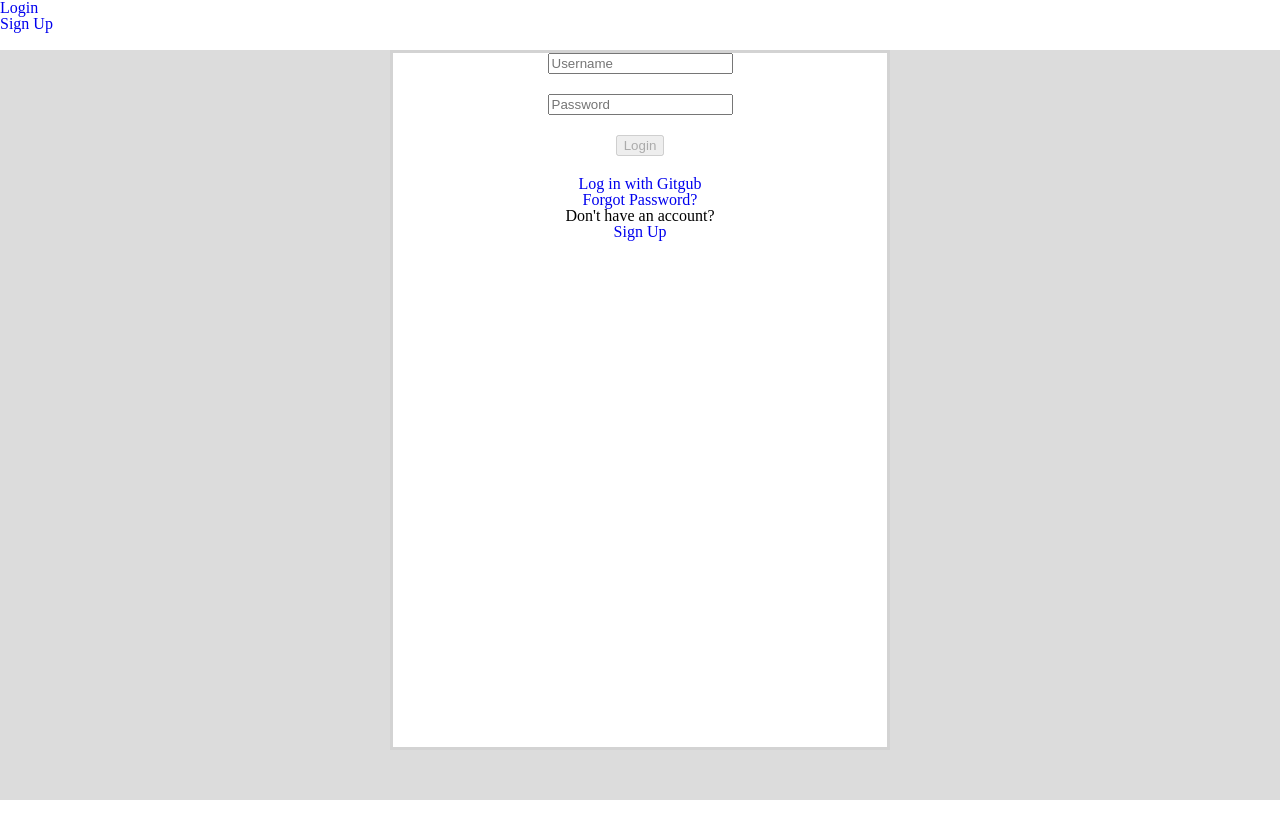
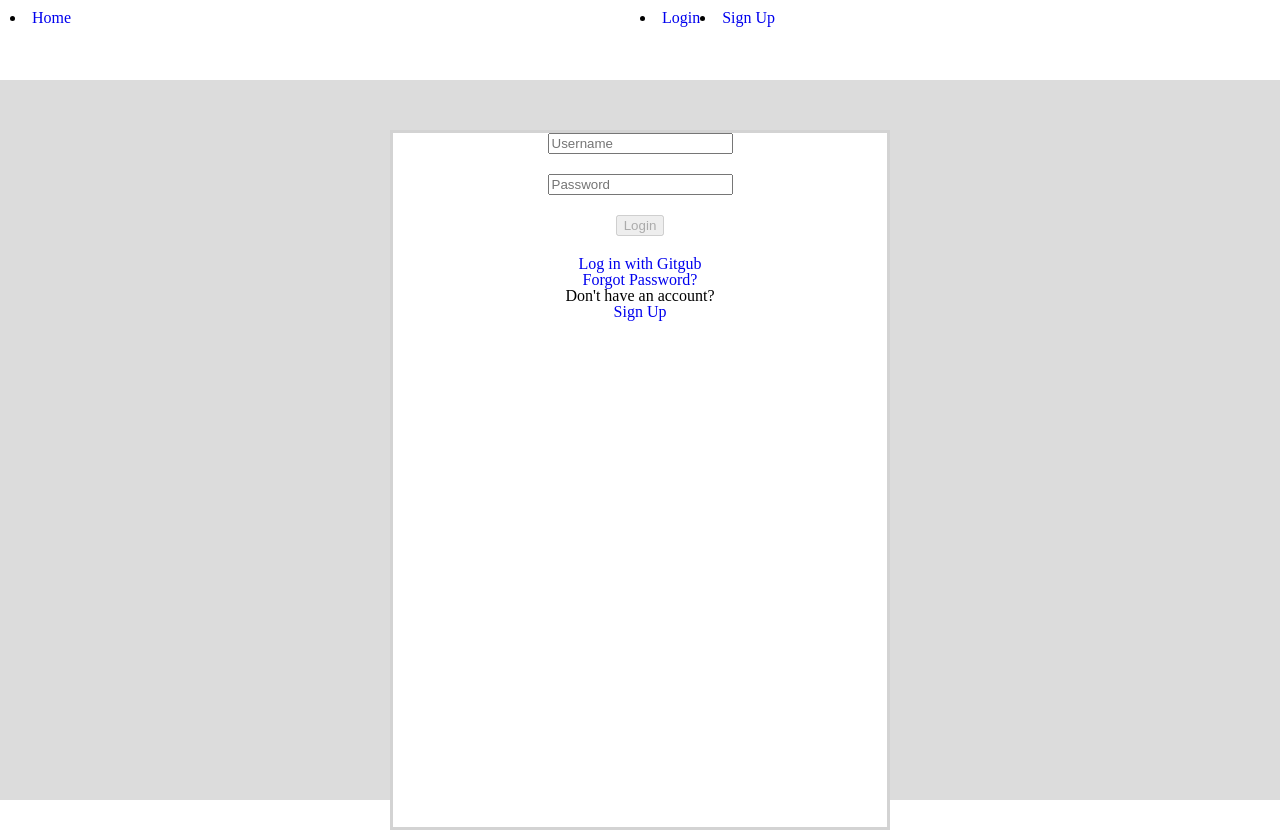
Before and after one commit to chanhong-ji/instaclone-client, a React (Create React App) app: page /login in a window 1280 px wide. Before the commit the page ends 800 px from the top, so only its background shows below. Built offline with nearby package versions, Linux system fonts and the light colour scheme.

Commit message:
feat Add header
with avatar of user data from graphql

```diff
--- a/src/__generated__/login.ts
+++ b/src/__generated__/login.ts
@@ -15,7 +15,7 @@ export interface login_login {
 }
 
 export interface login {
-  login: login_login;
+  login: login_login | null;
 }
 
 export interface loginVariables {
--- /dev/null
+++ b/src/__generated__/me.ts
@@ -0,0 +1,18 @@
+/* tslint:disable */
+/* eslint-disable */
+// @generated
+// This file was automatically generated and should not be edited.
+
+// ====================================================
+// GraphQL query operation: me
+// ====================================================
+
+export interface me_me {
+  __typename: "User";
+  username: string;
+  avatar: string | null;
+}
+
+export interface me {
+  me: me_me | null;
+}
--- a/src/apollo.ts
+++ b/src/apollo.ts
@@ -1,4 +1,10 @@
-import { ApolloClient, InMemoryCache, makeVar } from "@apollo/client";
+import {
+  ApolloClient,
+  createHttpLink,
+  InMemoryCache,
+  makeVar,
+} from "@apollo/client";
+import { setContext } from "@apollo/client/link/context";
 
 export const isLoggedInVar = makeVar(Boolean(localStorage.getItem("token")));
 
@@ -12,8 +18,21 @@ export const getUserLogout = () => {
   isLoggedInVar(false);
 };
 
+const httpLink = createHttpLink({
+  uri: "http://localhost:6002/graphql",
+});
+
+const authLink = setContext((_, { headers }) => {
+  return {
+    headers: {
+      ...headers,
+      authorization: localStorage.getItem("token"),
+    },
+  };
+});
+
 export const client = new ApolloClient({
-  uri: "http://localhost:6002/graphql",
+  link: authLink.concat(httpLink),
   cache: new InMemoryCache(),
   connectToDevTools: true,
 });
--- /dev/null
+++ b/src/components/Avatar.tsx
@@ -0,0 +1,21 @@
+import styled from "styled-components";
+
+const Wrapper = styled.div`
+  width: 50px;
+  height: 50px;
+  border-radius: 50%;
+  overflow: hidden;
+  background-color: ${(p) => p.theme.blockColor};
+  img {
+    height: 100%;
+    width: 100%;
+    object-fit: cover;
+    object-position: center;
+  }
+`;
+
+function Avatar({ imgUrl = "" }) {
+  return <Wrapper>{imgUrl !== "" ? <img src={imgUrl} /> : null}</Wrapper>;
+}
+
+export default Avatar;
--- a/src/components/Header.tsx
+++ b/src/components/Header.tsx
@@ -2,36 +2,62 @@ import { useReactiveVar } from "@apollo/client";
 import { Link } from "react-router-dom";
 import styled from "styled-components";
 import { getUserLogout, isLoggedInVar } from "../apollo";
+import useUser from "../hooks/useUser";
+import Avatar from "./Avatar";
 
 const Container = styled.header`
-  width: inherit;
-  height: 50px;
-
+  width: 100%;
+  height: 80px;
+  padding: 10px;
   background-color: ${(p) => p.theme.blockColor};
 `;
 
-const Items = styled.ul``;
+const Wrapper = styled.div`
+  /* max-width:  */
+  display: flex;
+`;
+
+const Column = styled.div`
+  width: 50%;
+`;
+
+const Items = styled.div`
+  display: flex;
+`;
 
 const Item = styled.li``;
 
 function Header() {
   const isLoggedIn = useReactiveVar(isLoggedInVar);
+  const data = useUser();
   return (
     <Container>
+      <Wrapper>
+        <Column>
+          <Item>
+            <Link to="/">Home</Link>
+          </Item>
+        </Column>
+        <Column>
+          {isLoggedIn ? (
             <Items>
-        {isLoggedIn ? (
               <Item onClick={getUserLogout}>Logout</Item>
+              <Item>
+                <Avatar imgUrl={data?.me?.avatar || ""} />
+              </Item>
+            </Items>
           ) : (
-          <>
+            <Items>
               <Item>
                 <Link to="/login">Login</Link>
               </Item>
               <Item>
                 <Link to="signup">Sign Up</Link>
               </Item>
-          </>
+            </Items>
           )}
-      </Items>
+        </Column>
+      </Wrapper>
     </Container>
   );
 }
--- /dev/null
+++ b/src/hooks/useUser.ts
@@ -0,0 +1,24 @@
+import { gql, useQuery, useReactiveVar } from "@apollo/client";
+import { useEffect } from "react";
+import { getUserLogout, isLoggedInVar } from "../apollo";
+import { me } from "../__generated__/me";
+
+const ME_QUERY = gql`
+  query me {
+    me {
+      username
+      avatar
+    }
+  }
+`;
+
+function useUser() {
+  const hasToken = useReactiveVar(isLoggedInVar);
+  const { data } = useQuery<me>(ME_QUERY, { skip: !hasToken });
+  useEffect(() => {
+    if (data?.me === null) getUserLogout();
+  }, [data]);
+  return data;
+}
+
+export default useUser;
--- a/src/screens/Layout.tsx
+++ b/src/screens/Layout.tsx
@@ -1,6 +1,7 @@
 import { Outlet } from "react-router-dom";
 import styled from "styled-components";
 import Header from "../components/Header";
+import useUser from "../hooks/useUser";
 
 const Container = styled.div`
   height: 100vh;
@@ -9,7 +10,10 @@ const Container = styled.div`
   background-color: ${(props) => props.theme.bgcolor};
 `;
 
-const Main = styled.main``;
+const Main = styled.main`
+  /* max-width: ; */
+  margin-top: 50px;
+`;
 
 function Layout() {
   return (
--- a/src/screens/Login.tsx
+++ b/src/screens/Login.tsx
@@ -1,5 +1,5 @@
 import { SubmitHandler, useForm } from "react-hook-form";
-import { Link, Location, useLocation } from "react-router-dom";
+import { Link, useLocation, useNavigate } from "react-router-dom";
 import FormBox from "../components/auth/FormBox";
 import AuthLayout from "../components/auth/AuthLayout";
 import BottomBox from "../components/auth/BottomBox";
@@ -59,14 +59,11 @@ function Login() {
 
   // after getting mutation data
   const onCompleted = (data: login) => {
-    const {
-      login: { ok, error, token },
-    } = data;
-    if (!ok) {
-      return setError("result", { message: error || undefined });
+    if (!data.login?.ok) {
+      return setError("result", { message: data.login?.error || undefined });
     }
-    if (token) {
-      getUserLogin(token);
+    if (data.login.token) {
+      getUserLogin(data.login.token);
     }
   };
 
```
Lines whose indentation alone changed are shown as unchanged.
